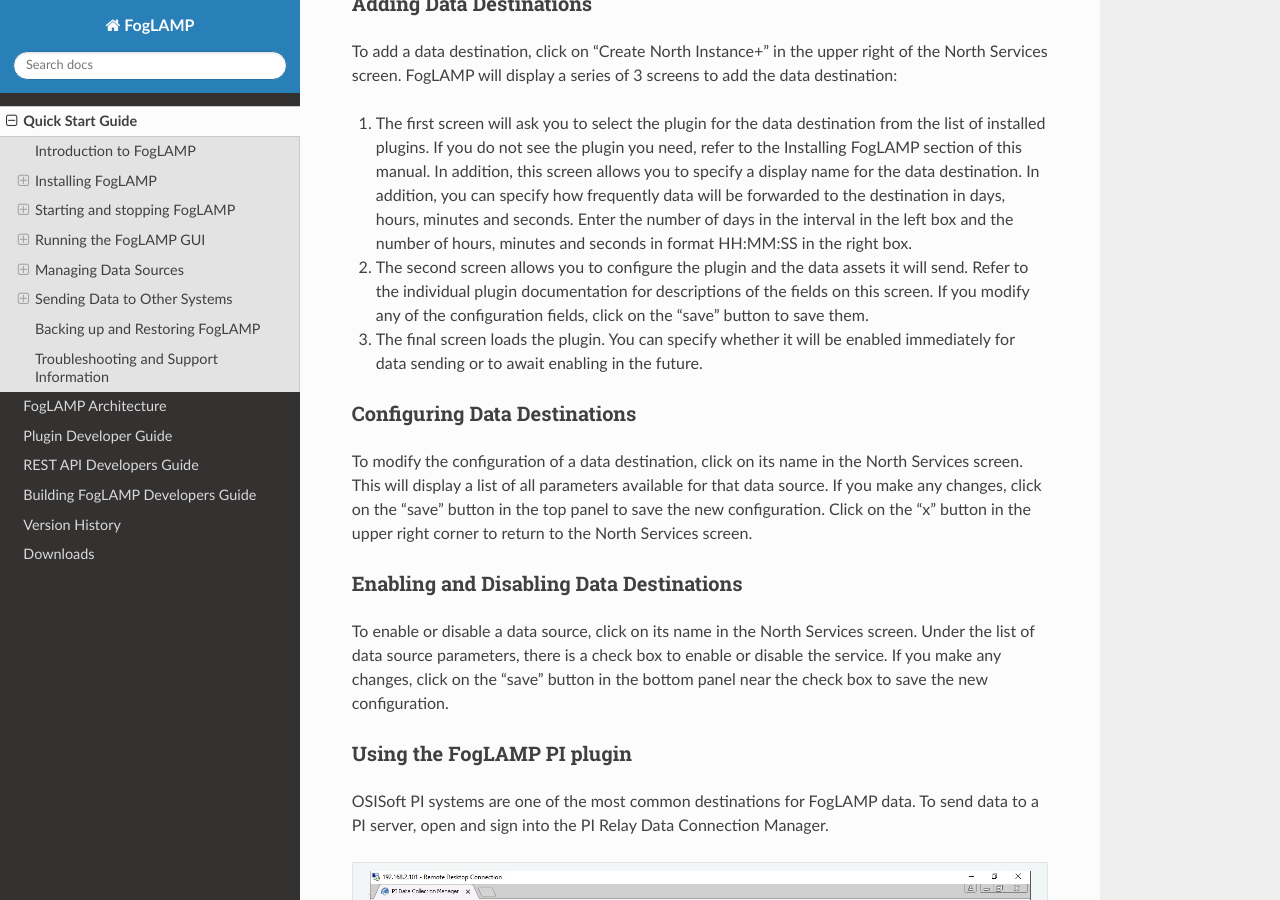
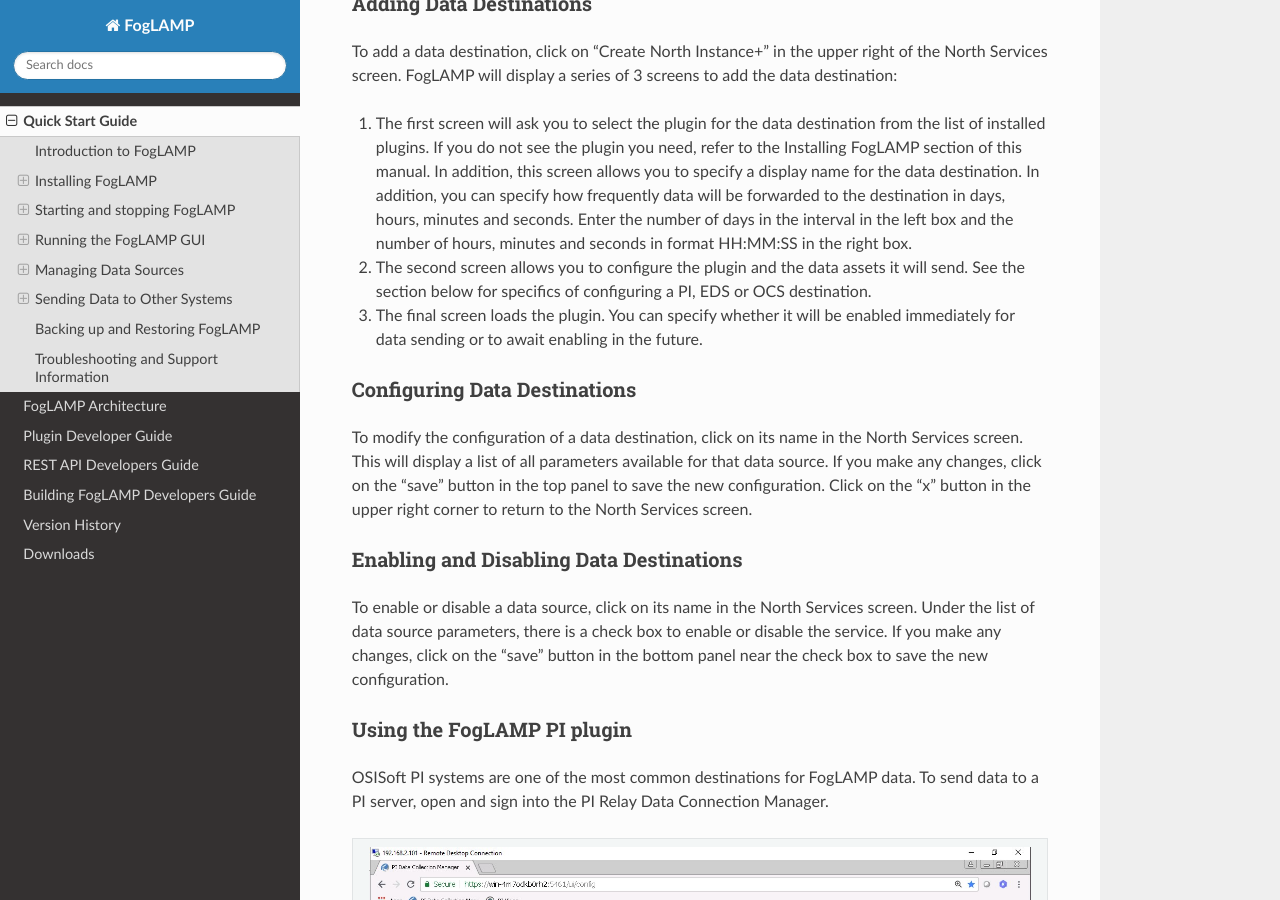
Before and after one commit to fledge-iot/fledge, a Sphinx documentation site: the page built from docs/quick_start.rst, in a window 1280 px wide and 900 px high, scrolled down 7744 px. Built offline with Sphinx 7.4.7 and the Read the Docs theme 2.0.0, drawn with Linux system fonts in a browser that asks for light colours; pages that are not in the unit, such as notebooks, are missing from menus; some of the changed text lies outside the part shown.

Commit message:
doc changes

```diff
--- a/docs/quick_start.rst
+++ b/docs/quick_start.rst
@@ -194,7 +194,7 @@ Adding Data Destinations
 To add a data destination, click on “Create North Instance+” in the upper right of the North Services screen.  FogLAMP will display a series of 3 screens to add the data destination:
 
 1. The first screen will ask you to select the plugin for the data destination from the list of installed plugins.  If you do not see the plugin you need, refer to the Installing FogLAMP section of this manual.  In addition, this screen allows you to specify a display name for the data destination. In addition, you can specify how frequently data will be forwarded to the destination in days, hours, minutes and seconds.  Enter the number of days in the interval in the left box and the number of hours, minutes and seconds in format HH:MM:SS in the right box.
-2. The second screen allows you to configure the plugin and the data assets it will send.  Refer to the individual plugin documentation for descriptions of the fields on this screen.  If you modify any of the configuration fields, click on the “save” button to save them.
+2. The second screen allows you to configure the plugin and the data assets it will send.  See the section below for specifics of configuring a PI, EDS or OCS destination.
 3. The final screen loads the plugin.  You can specify whether it will be enabled immediately for data sending or to await enabling in the future.
 
 Configuring Data Destinations
```
Also changed, not shown: other parts of docs/quick_start.rst (+2 -2 lines).
